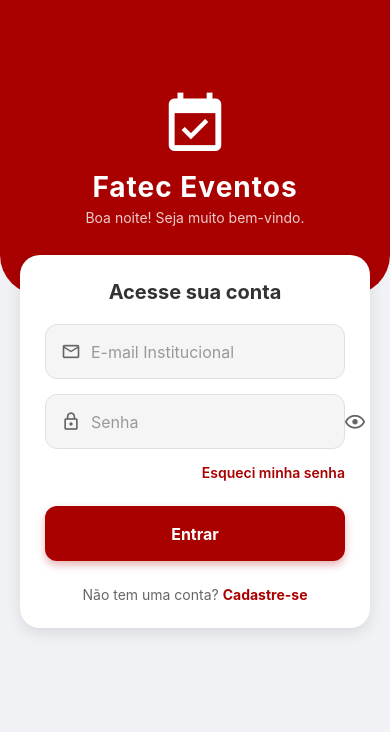
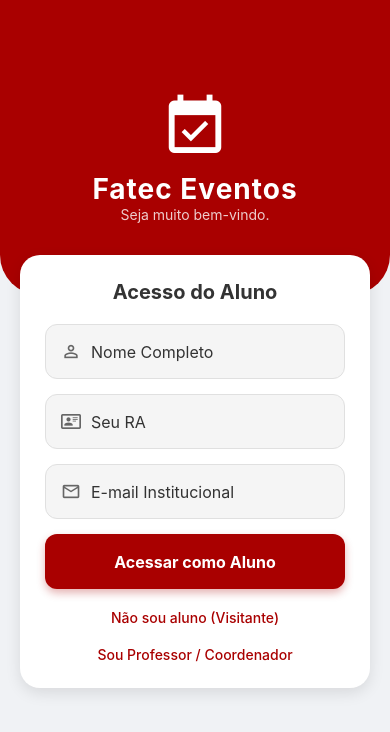
Before and after one commit to JoseMGomes/app-eventos-fatec, a React Native app: screen /Login in a window 390 px wide. Shown: the top 732 px of the page. Built offline with nearby package versions, Linux system fonts and the light colour scheme; what react-native-calendars would draw is missing.

Commit message:
feat(auth): Implementa fluxo de acesso local para alunos e visitantes

```diff
--- a/src/screens/Auth/Login/LoginScreen.styles.ts
+++ b/src/screens/Auth/Login/LoginScreen.styles.ts
@@ -104,7 +104,7 @@
     alignItems: "center",
   },
   secondaryButtonText: {
-    color: COLORS.textoSecundario,
+    color: COLORS.vermelhoPrincipal,
     fontSize: 14,
     fontWeight: "500",
   },
--- a/src/screens/Auth/Login/LoginScreen.tsx
+++ b/src/screens/Auth/Login/LoginScreen.tsx
@@ -19,25 +19,21 @@
 import { authService } from "../../../services/authService";
 import { saveToken } from "../../../utils/tokenSave";
 
-type ViewState = "login" | "2fa" | "recovery";
+type ViewState = "login" | "2fa" | "recovery" | "student" | "visitor";
 
 const LoginScreen = () => {
   const navigation = useNavigation<AppNavigationProp>();
+  const [isLoading, setIsLoading] = useState(false);
+  const [showPassword, setShowPassword] = useState(false);
+  const [viewState, setViewState] = useState<ViewState>("student");
   const [email, setEmail] = useState("");
   const [password, setPassword] = useState("");
   const [code2FA, setCode2FA] = useState("");
-  const [showPassword, setShowPassword] = useState(false);
-  const [isLoading, setIsLoading] = useState(false);
-  const [viewState, setViewState] = useState<ViewState>("login");
+  const [nomeUsuario, setNomeUsuario] = useState("");
+  const [raAluno, setRaAluno] = useState("");
+  const [emailUsuario, setEmailUsuario] = useState("");
   const fadeAnim = useRef(new Animated.Value(1)).current;
   const slideAnim = useRef(new Animated.Value(0)).current;
-
-  const getGreeting = () => {
-    const hora = new Date().getHours();
-    if (hora >= 5 && hora < 12) return "Bom dia";
-    if (hora >= 12 && hora < 18) return "Boa tarde";
-    return "Boa noite";
-  };
 
   const switchViewAnimada = (novaView: ViewState) => {
     Animated.parallel([
@@ -69,7 +65,36 @@
     });
   };
 
-  const handleAcessar = async () => {
+  const handleAcessoLocal = async (tipo: "ALUNO" | "VISITANTE") => {
+    if (
+      !nomeUsuario.trim() ||
+      !emailUsuario.trim() ||
+      (tipo === "ALUNO" && !raAluno.trim())
+    ) {
+      Alert.alert("Atenção", "Preencha todos os campos obrigatórios.");
+      return;
+    }
+
+    setIsLoading(true);
+    const perfil = {
+      nome: nomeUsuario.trim(),
+      email: emailUsuario.trim().toLowerCase(),
+      ra: tipo === "ALUNO" ? raAluno.trim() : null,
+      instituicao: tipo === "VISITANTE" ? "Visitante Externo" : "FATEC",
+      tipo: tipo,
+    };
+
+    try {
+      await SecureStore.setItemAsync("perfil_aluno", JSON.stringify(perfil));
+      setIsLoading(false);
+      navigation.replace("AlunoTabs" as any);
+    } catch (error) {
+      setIsLoading(false);
+      Alert.alert("Erro", "Falha ao criar passaporte local.");
+    }
+  };
+
+  const handleAcessarAdmin = async () => {
     if (!email.includes("@") || !password) {
       Alert.alert("Erro", "Por favor, preencha o e-mail e a senha.");
       return;
@@ -80,25 +105,11 @@
     const senhaFormatada = password.trim();
 
     try {
-      const perfilAluno = await SecureStore.getItemAsync("perfil_aluno");
-      if (perfilAluno) {
-        const dadosAluno = JSON.parse(perfilAluno);
-        if (
-          dadosAluno.email === emailFormatado &&
-          dadosAluno.documento === senhaFormatada
-        ) {
-          setIsLoading(false);
-          navigation.replace("AlunoTabs" as any);
-          return;
-        }
-      }
-
       await authService.getCSRF();
       const response = await authService.requestLogin(
         emailFormatado,
         senhaFormatada,
       );
-
       setIsLoading(false);
       switchViewAnimada("2fa");
     } catch (error: any) {
@@ -119,32 +130,167 @@
       Alert.alert("Erro", "O código deve conter 6 dígitos.");
       return;
     }
-
     setIsLoading(true);
-
     try {
       await authService.getCSRF();
       const response = await authService.login(code2FA);
       if (response.data && response.data.token) {
         await saveToken(response.data.token);
       }
-
       setIsLoading(false);
-      Alert.alert("Sucesso!", "Bem-vindo(a)!");
       navigation.replace("MainTabs");
     } catch (error: any) {
       setIsLoading(false);
-      const mensagemErro =
-        error.response?.data?.message || error.message || "Código inválido.";
-      Alert.alert("Erro na Validação", mensagemErro);
+      Alert.alert(
+        "Erro na Validação",
+        error.response?.data?.message || "Código inválido.",
+      );
     }
   };
 
   const renderFormContent = () => {
+    if (viewState === "student") {
+      return (
+        <>
+          <Text style={styles.cardTitle}>Acesso do Aluno</Text>
+          <View style={styles.inputContainer}>
+            <MaterialCommunityIcons
+              name="account-outline"
+              size={20}
+              color={COLORS.textoSecundario}
+              style={styles.icon}
+            />
+            <TextInput
+              style={styles.input}
+              placeholder="Nome Completo"
+              value={nomeUsuario}
+              onChangeText={setNomeUsuario}
+            />
+          </View>
+          <View style={styles.inputContainer}>
+            <MaterialCommunityIcons
+              name="card-account-details-outline"
+              size={20}
+              color={COLORS.textoSecundario}
+              style={styles.icon}
+            />
+            <TextInput
+              style={styles.input}
+              placeholder="Seu RA"
+              value={raAluno}
+              onChangeText={setRaAluno}
+              keyboardType="number-pad"
+            />
+          </View>
+          <View style={styles.inputContainer}>
+            <MaterialCommunityIcons
+              name="email-outline"
+              size={20}
+              color={COLORS.textoSecundario}
+              style={styles.icon}
+            />
+            <TextInput
+              style={styles.input}
+              placeholder="E-mail Institucional"
+              value={emailUsuario}
+              onChangeText={setEmailUsuario}
+              keyboardType="email-address"
+              autoCapitalize="none"
+            />
+          </View>
+
+          <TouchableOpacity
+            style={styles.mainButton}
+            onPress={() => handleAcessoLocal("ALUNO")}
+          >
+            <Text style={styles.mainButtonText}>Acessar como Aluno</Text>
+          </TouchableOpacity>
+
+          <TouchableOpacity
+            style={styles.secondaryButton}
+            onPress={() => switchViewAnimada("visitor")}
+          >
+            <Text style={styles.secondaryButtonText}>
+              Não sou aluno (Visitante)
+            </Text>
+          </TouchableOpacity>
+          <TouchableOpacity
+            style={styles.secondaryButton}
+            onPress={() => switchViewAnimada("login")}
+          >
+            <Text style={styles.secondaryButtonText}>
+              Sou Professor / Coordenador
+            </Text>
+          </TouchableOpacity>
+        </>
+      );
+    }
+
+    if (viewState === "visitor") {
+      return (
+        <>
+          <Text style={styles.cardTitle}>Acesso Visitante</Text>
+          <Text style={styles.codeHelperText}>
+            Para público externo e convidados.
+          </Text>
+
+          <View style={styles.inputContainer}>
+            <MaterialCommunityIcons
+              name="account-outline"
+              size={20}
+              color={COLORS.textoSecundario}
+              style={styles.icon}
+            />
+            <TextInput
+              style={styles.input}
+              placeholder="Nome Completo"
+              value={nomeUsuario}
+              onChangeText={setNomeUsuario}
+            />
+          </View>
+
+          <View style={styles.inputContainer}>
+            <MaterialCommunityIcons
+              name="email-outline"
+              size={20}
+              color={COLORS.textoSecundario}
+              style={styles.icon}
+            />
+            <TextInput
+              style={styles.input}
+              placeholder="E-mail para contato"
+              value={emailUsuario}
+              onChangeText={(text) =>
+                setEmailUsuario(text.trim().toLowerCase())
+              }
+              keyboardType="email-address"
+              autoCapitalize="none"
+            />
+          </View>
+
+          <TouchableOpacity
+            style={styles.mainButton}
+            onPress={() => handleAcessoLocal("VISITANTE")}
+          >
+            <Text style={styles.mainButtonText}>Acessar Eventos</Text>
+          </TouchableOpacity>
+
+          <TouchableOpacity
+            style={styles.secondaryButton}
+            onPress={() => switchViewAnimada("student")}
+          >
+            <Text style={styles.secondaryButtonText}>
+              Voltar para Acesso Aluno
+            </Text>
+          </TouchableOpacity>
+        </>
+      );
+    }
+
     if (viewState === "login") {
       return (
         <>
-          <Text style={styles.cardTitle}>Acesse sua conta</Text>
+          <Text style={styles.cardTitle}>Área do Colaborador</Text>
 
           <View style={styles.inputContainer}>
             <MaterialCommunityIcons
@@ -160,11 +306,9 @@
               onChangeText={(text) => setEmail(text.trim().toLowerCase())}
               keyboardType="email-address"
               autoCapitalize="none"
-              placeholderTextColor="#999"
               editable={!isLoading}
             />
           </View>
-
           <View style={styles.inputContainer}>
             <MaterialCommunityIcons
               name="lock-outline"
@@ -178,7 +322,6 @@
               value={password}
               onChangeText={(text) => setPassword(text.trim())}
               secureTextEntry={!showPassword}
-              placeholderTextColor="#999"
               editable={!isLoading}
             />
             <TouchableOpacity
@@ -204,7 +347,7 @@
 
           <TouchableOpacity
             style={styles.mainButton}
-            onPress={handleAcessar}
+            onPress={handleAcessarAdmin}
             activeOpacity={0.8}
             disabled={isLoading}
           >
@@ -216,17 +359,12 @@
           </TouchableOpacity>
 
           <TouchableOpacity
-            style={{ alignItems: "center", marginTop: 25 }}
-            onPress={() => navigation.navigate("Register")}
+            style={styles.secondaryButton}
+            onPress={() => switchViewAnimada("student")}
             disabled={isLoading}
           >
-            <Text style={{ color: COLORS.textoSecundario, fontSize: 14 }}>
-              Não tem uma conta?{" "}
-              <Text
-                style={{ color: COLORS.vermelhoPrincipal, fontWeight: "bold" }}
-              >
-                Cadastre-se
-              </Text>
+            <Text style={styles.secondaryButtonText}>
+              Voltar para Acesso de Aluno
             </Text>
           </TouchableOpacity>
         </>
@@ -284,7 +422,7 @@
             onPress={() => switchViewAnimada("login")}
             disabled={isLoading}
           >
-            <Text style={styles.secondaryButtonText}>Voltar para o Login</Text>
+            <Text style={styles.secondaryButtonText}>Voltar</Text>
           </TouchableOpacity>
         </>
       );
@@ -311,7 +449,6 @@
               placeholder="E-mail Institucional"
               keyboardType="email-address"
               autoCapitalize="none"
-              placeholderTextColor="#999"
             />
           </View>
 
@@ -350,12 +487,11 @@
             color={COLORS.branco}
           />
           <Text style={styles.title}>Fatec Eventos</Text>
-          <Text style={styles.subtitle}>
-            {getGreeting()}! Seja muito bem-vindo.
+          <Text style={{ color: "#FFF", opacity: 0.8 }}>
+            Seja muito bem-vindo.
           </Text>
         </View>
       </View>
-
       <View style={styles.formContainer}>
         <Animated.View
           style={[
```
